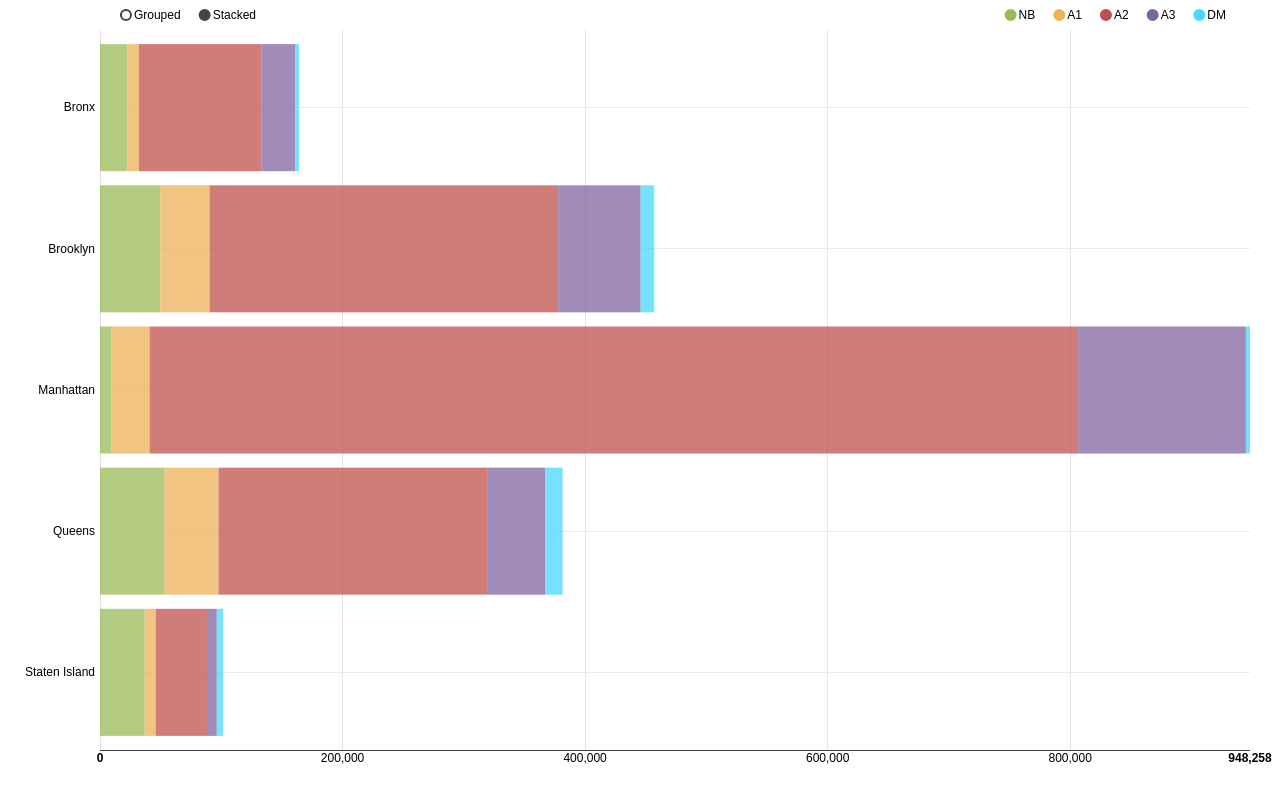
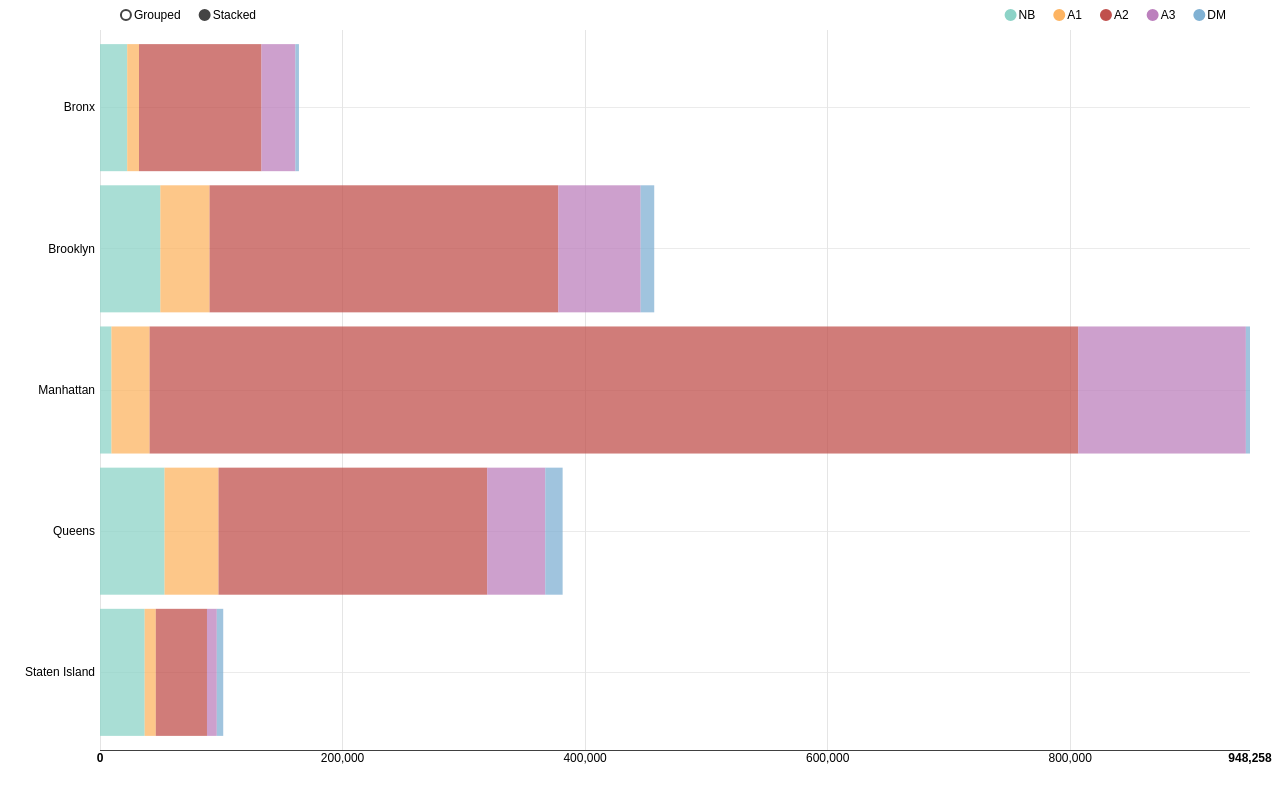
Before and after one commit to NYCDOB/NVD3_DOB, a website: page examples/PermitsIssuedRenewedByJobTypeBoros_2000_2016.html in a window 1280 px wide. Drawn offline with nearby package versions, Linux system fonts and the light colour scheme.

Commit message:
Update PermitsIssuedRenewedByJobTypeBoros_2000_2016.html

```diff
--- a/examples/PermitsIssuedRenewedByJobTypeBoros_2000_2016.html
+++ b/examples/PermitsIssuedRenewedByJobTypeBoros_2000_2016.html
@@ -33,7 +33,7 @@
  var long_short_data = [
   {
     key: "NB",
-    color: "#9BBB59",
+    color: "#8dd3c7",
     values:
     [
      { "label" : "Bronx", "value" : 22418 },
@@ -46,7 +46,7 @@
 
  {
     key: "A1",
-    color: "#EEB058",
+    color: "#fdb462",
     values:
     [
      { "label" : "Bronx", "value" : 9746 },
@@ -72,7 +72,7 @@
 
  {
     key: "A3",
-    color: "#8064A2",
+    color: "#bc80bd",
     values:
     [
      { "label" : "Bronx", "value" : 28004 },
@@ -84,7 +84,7 @@
   },
   {
     key: "DM",
-    color: "#49D9FF",
+    color: "#80b1d3",
     values:
     [
      { "label" : "Bronx", "value" : 2938 },
```
